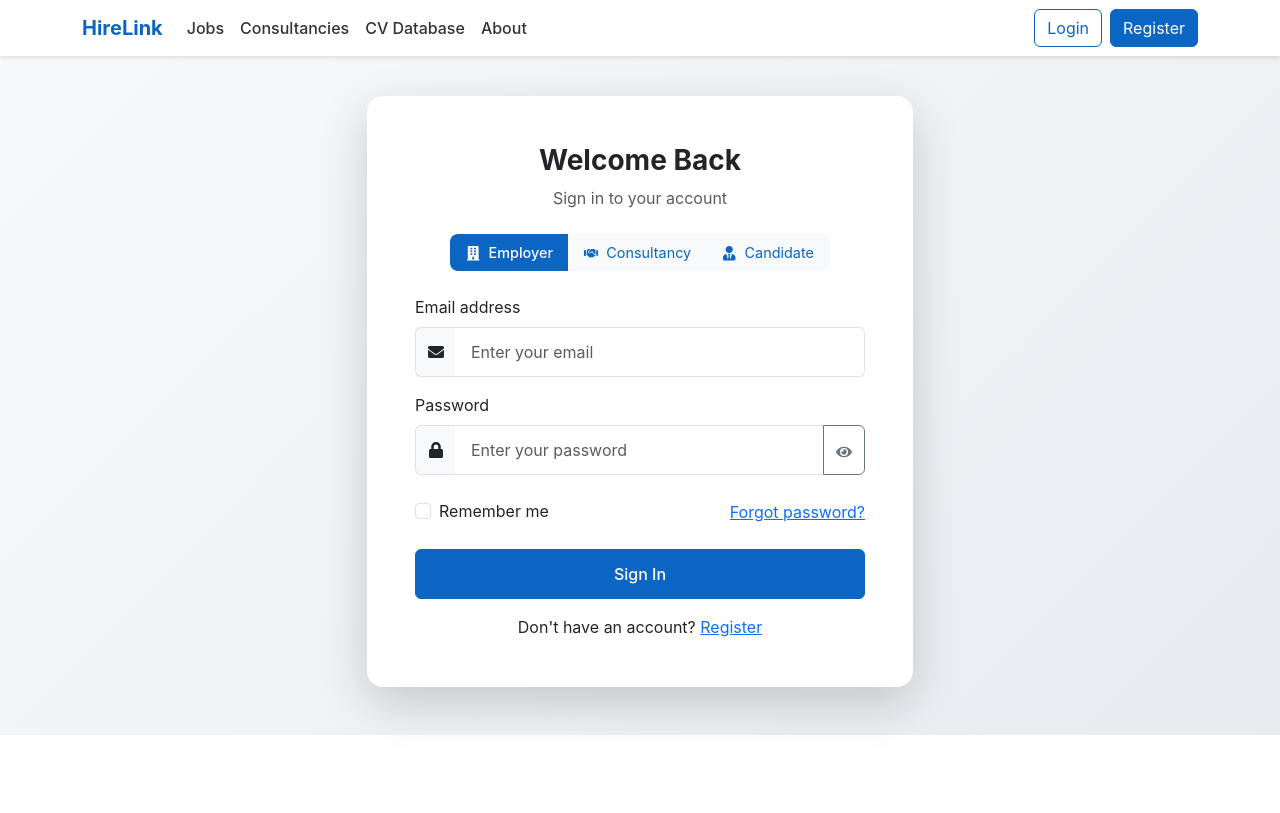
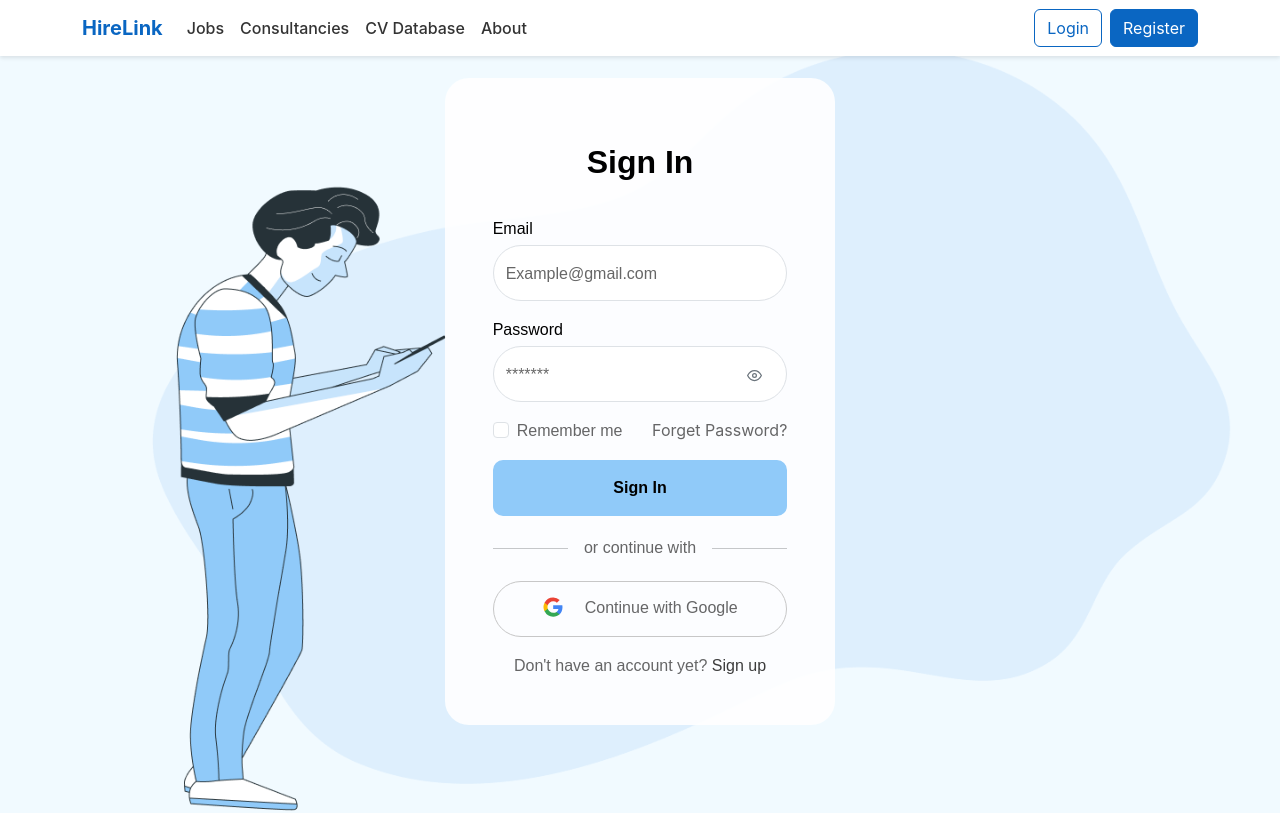
Before and after one commit to vamsikrishna7-github/hirelink, a Next.js app: page /login in a window 1280 px wide. Shown: the top 813 px of the page. Built offline with nearby package versions, Linux system fonts and the light colour scheme.

Commit message:
login design changed

```diff
--- /dev/null
+++ b/src/app/login/Login.module.css
@@ -0,0 +1,133 @@
+.loginContainer {
+    padding: 30px;
+    background-image: url('/Login/login-background.png');
+    background-size: cover;
+    background-position: center;
+    background-repeat: no-repeat;
+    min-height: 100vh;
+    height: auto;
+    width: 100%;
+    position: relative;
+    overflow: hidden;
+}
+
+@media (max-aspect-ratio: 9/16) {
+    .loginContainer {
+        min-height: 150vh;
+    }
+}
+
+.passwordToggleIcon:hover {
+    background-color: #94949471;
+}
+
+.input {
+    height: 56px;
+}
+
+.input:focus {
+    box-shadow: none;
+}
+
+.submitbtn {
+    height: 56px;
+    background-color: #90CAF9;
+    color: #000000;
+    border: none;
+    border-radius: 5px;
+    font-family: 'Poppins', sans-serif;
+    font-size: 16px;
+    font-style: normal;
+    font-weight: 600;
+    line-height: normal;
+    border-radius: 10px;
+}
+
+.submitbtn:hover {
+    background-color: #4eafff;
+}
+
+.socialbtn {
+    height: 56px;
+    border: 1px solid #C7C7C7;
+    border-radius: 5px;
+}
+
+.socialbtn:hover {
+    background-color: #bababab9;
+    border: 0;
+}
+
+.header {
+    font-family: 'Poppins', sans-serif;
+    font-weight: 600;
+    font-size: 32px;
+    color: #000000;
+    line-height: 130%;
+    letter-spacing: -2%;
+}
+
+.label {
+    font-family: 'Poppins', sans-serif;
+    font-weight: 500;
+    font-size: 16px;
+    color: #000000;
+    line-height: 100%;
+    letter-spacing: 0%;
+}
+
+.input::placeholder {
+    font-family: 'Poppins', sans-serif;
+    font-weight: 400;
+    font-size: 16px;
+    color: #00000099;
+    line-height: 100%;
+    letter-spacing: 0%;
+}
+
+.secoundarytext {
+    font-family: 'Poppins', sans-serif;
+    font-weight: 400;
+    font-size: 16px;
+    color: rgba(0, 0, 0, 0.60);
+    line-height: 100%;
+    letter-spacing: 0%;
+}
+
+.forgetPassword {
+    color: rgba(0, 0, 0, 0.6);
+    font-family: 'Inter', -apple-system, BlinkMacSystemFont, 'Segoe UI', Roboto, sans-serif;
+    font-size: 1rem; /* 16px equivalent but more responsive */
+    font-weight: 400;
+    line-height: 1.5;
+    text-decoration: none;
+    transition: color 0.2s ease;
+}
+
+.forgetPassword:hover {
+    color: rgba(0, 0, 0, 0.8);
+    text-decoration: underline !important;
+}
+
+.signupLink {
+    color: #3c3c3c;
+    font-family: 'Poppins', sans-serif;
+    font-size: 16px;
+    font-style: normal;
+    font-weight: 400;
+    line-height: normal;
+}
+
+.signupLink:hover {
+    color: rgba(0, 0, 0, 0.8);
+    text-decoration: underline !important;
+}
+
+@media (max-width: 387px) {
+    .forgetPassword {
+        font-size: 13px;
+    }
+    .rememberMe {
+        font-size: 13px;
+    }
+}
--- a/src/app/login/page.js
+++ b/src/app/login/page.js
@@ -1,9 +1,13 @@
 "use client";
+
 
 import { useState } from 'react';
 import Link from 'next/link';
 import { useRouter } from 'next/navigation';
 import { FaBuilding, FaHandshake, FaUserTie, FaEnvelope, FaLock, FaEye, FaEyeSlash } from 'react-icons/fa';
+import styles from './Login.module.css';
+import Image from 'next/image';
+import { FiEye, FiEyeOff } from 'react-icons/fi';
 
 export default function Login() {
   const router = useRouter();
@@ -86,135 +90,87 @@ export default function Login() {
 
 
   return (
-    <div className="login-page py-5">
-      <div className="container">
-        <div className="row justify-content-center">
-          <div className="col-lg-6">
-            <div className="card shadow-lg">
-              <div className="card-body p-4 p-md-5">
+<div className={`container-fluid ${styles.loginContainer}`}>
+    <div className="row justify-content-center align-items-center h-100">
+    <div className="col-12 col-sm-10 col-md-8 col-lg-6 col-xl-4">
+            <div className="card border-0 p-3 p-sm-4 p-md-5" style={{backgroundColor: 'rgba(255, 255, 255, 0.9)', borderRadius: '24px'}}>
                 <div className="text-center mb-4">
-                  <h1 className="h3 fw-bold">Welcome Back</h1>
-                  <p className="text-muted">Sign in to your account</p>
+                    <h2 className={`${styles.header} mt-3`}>Sign In</h2>
                 </div>
-
-                {/* User Type Selection */}
-                <div className="d-flex justify-content-center mb-4">
-                  <div className="btn-group" role="group">
-                    <button
-                      type="button"
-                      className={`btn ${userType === 'employer' ? 'btn-primary' : 'btn-outline-primary'}`}
-                      onClick={() => setUserType('employer')}
-                    >
-                      <FaBuilding className="me-2" />
-                      Employer
-                    </button>
-                    <button
-                      type="button"
-                      className={`btn ${userType === 'consultancy' ? 'btn-primary' : 'btn-outline-primary'}`}
-                      onClick={() => setUserType('consultancy')}
-                    >
-                      <FaHandshake className="me-2" />
-                      Consultancy
-                    </button>
-                    <button
-                      type="button"
-                      className={`btn ${userType === 'candidate' ? 'btn-primary' : 'btn-outline-primary'}`}
-                      onClick={() => setUserType('candidate')}
-                    >
-                      <FaUserTie className="me-2" />
-                      Candidate
-                    </button>
-                  </div>
-                </div>
-
                 {error && (
-                  <div className="alert alert-danger" role="alert">
-                    {error}
+                  <div className="d-inline-flex align-items-center gap-1 ps-2 pe-3 py-1 mb-2 bg-danger-100 text-danger rounded-pill">
+                    <span className="bg-danger rounded-circle" style={{width: '6px', height: '6px'}}></span>
+                    <small className="fw-medium">{error}</small>
                   </div>
                 )}
 
                 <form onSubmit={handleSubmit}>
                     <div className="mb-3">
-                    <label htmlFor="email" className="form-label">Email address</label>
-                    <div className="input-group">
-                      <span className="input-group-text">
-                        <FaEnvelope />
-                      </span>
+                        <label htmlFor="email" className={`${styles.label} form-label`}>Email</label>
                         <input
                             type="email"
-                        className="form-control"
+                            className={`${styles.input} form-control rounded-5`}
                             id="email"
-                        placeholder="Enter your email"
+                            placeholder="Example@gmail.com"
                             value={email}
                             onChange={(e) => setEmail(e.target.value)}
                             required
                         />
                     </div>
-                  </div>
-
-                  <div className="mb-4">
-                    <label htmlFor="password" className="form-label">Password</label>
-                    <div className="input-group">
-                      <span className="input-group-text">
-                        <FaLock />
-                      </span>
+                    <div className="mb-3 position-relative">
+                        <label htmlFor="password" className={`${styles.label} form-label`}>Password</label>
+                        <div className="position-relative">
                             <input
                                 type={showPassword ? "text" : "password"}
-                        className="form-control"
+                                className={`${styles.input} form-control rounded-5 pe-5`}
                                 id="password"
-                        placeholder="Enter your password"
+                                placeholder="*******"
                                 value={password}
                                 onChange={(e) => setPassword(e.target.value)}
                                 required
                             />
                             <button
                                 type="button"
-                        className="btn border-secondary"
+                                className={`btn btn-link position-absolute end-0 top-50 translate-middle-y me-2 `}
                                 onClick={() => setShowPassword(!showPassword)}
+                                style={{ zIndex: 5, color: '#6c757d' }}
                             >
-                        {showPassword ? <FaEyeSlash className="text-secondary" /> : <FaEye className="text-secondary" />}
+                                <span className={`${styles.passwordToggleIcon} px-1 pb-1 rounded-3`}>{showPassword ? <FiEyeOff size={15} /> : <FiEye size={15} />}</span>
                             </button>
                         </div>
-                  </div>
-
-                  <div className="d-flex justify-content-between align-items-center mb-4">
+                        <div className="d-flex justify-content-between mt-3">
                             <div className="form-check">
                                 <input
                                     type="checkbox"
                                     className="form-check-input"
-                        id="remember"
+                                    id="rememberMe"
                                 />
-                      <label className="form-check-label" htmlFor="remember">
-                        Remember me
-                      </label>
+                                <label className={`${styles.secoundarytext} form-check-label ${styles.rememberMe}`} htmlFor="rememberMe">Remember me</label>
                             </div>
-                    <Link href="/forgot-password" className="text-primary">
-                      Forgot password?
-                    </Link>
+                            <Link href="/forgot-password" className={`${styles.forgetPassword} text-decoration-none`}>Forget Password?</Link>
+                        </div>
                     </div>
 
-                  <button
-                    type="submit"
-                    className="btn btn-primary w-100 mb-3"
-                    disabled={isLoading}
-                  >
-                    {isLoading ? 'Signing in...' : 'Sign In'}
+                    <button type="submit" disabled={isLoading} className={`${styles.submitbtn} btn btn-primary w-100 mb-3 py-2 fw-bold`}>{isLoading ? 'Signing in...' : 'Sign In'}</button>
+
+                    <div className="d-flex align-items-center justify-content-center mb-3">
+                      <hr className="flex-grow-1" />
+                      <span className={`${styles.secoundarytext} px-3`}>or continue with</span>
+                      <hr className="flex-grow-1" />
+                    </div>
+
+                    <button className={`${styles.socialbtn} btn btn-outline-secondary w-100 mb-3 py-2 rounded-5`}>
+                        <Image width={22} height={22} src="/login/google.svg" alt="Google" className="me-3 mb-1" /><span className={`${styles.secoundarytext}`}> Continue with Google</span>
                     </button>
 
                     <div className="text-center">
-                    <p className="mb-0">
-                      Don&apos;t have an account?{' '}
-                      <Link href="/register" className="text-primary">
-                        Register
-                      </Link>
-                    </p>
+                        <span className={`${styles.secoundarytext}`}>Don&apos;t have an account yet? </span>
+                        <Link href="/register" className={`${styles.signupLink} text-decoration-none`}>Sign up</Link>
                     </div>
                 </form>
             </div>
         </div>
     </div>
 </div>
-      </div>
-    </div>
   );
 }
--- a/src/components/Footer.js
+++ b/src/components/Footer.js
@@ -5,7 +5,7 @@ import { FaLinkedin, FaFacebook, FaTwitter, FaInstagram } from 'react-icons/fa';
 
 export default function Footer() {
   return (
-    <footer className="bg-dark text-light py-4 mt-5">
+    <footer className="bg-dark text-light py-4">
       <div className="container">
         <div className="row">
           <div className="col-md-4 mb-3">
```
Also changed, not shown: public/login/google.svg (added), public/login/login-background.png (added). Lines whose indentation alone changed are shown as unchanged.
